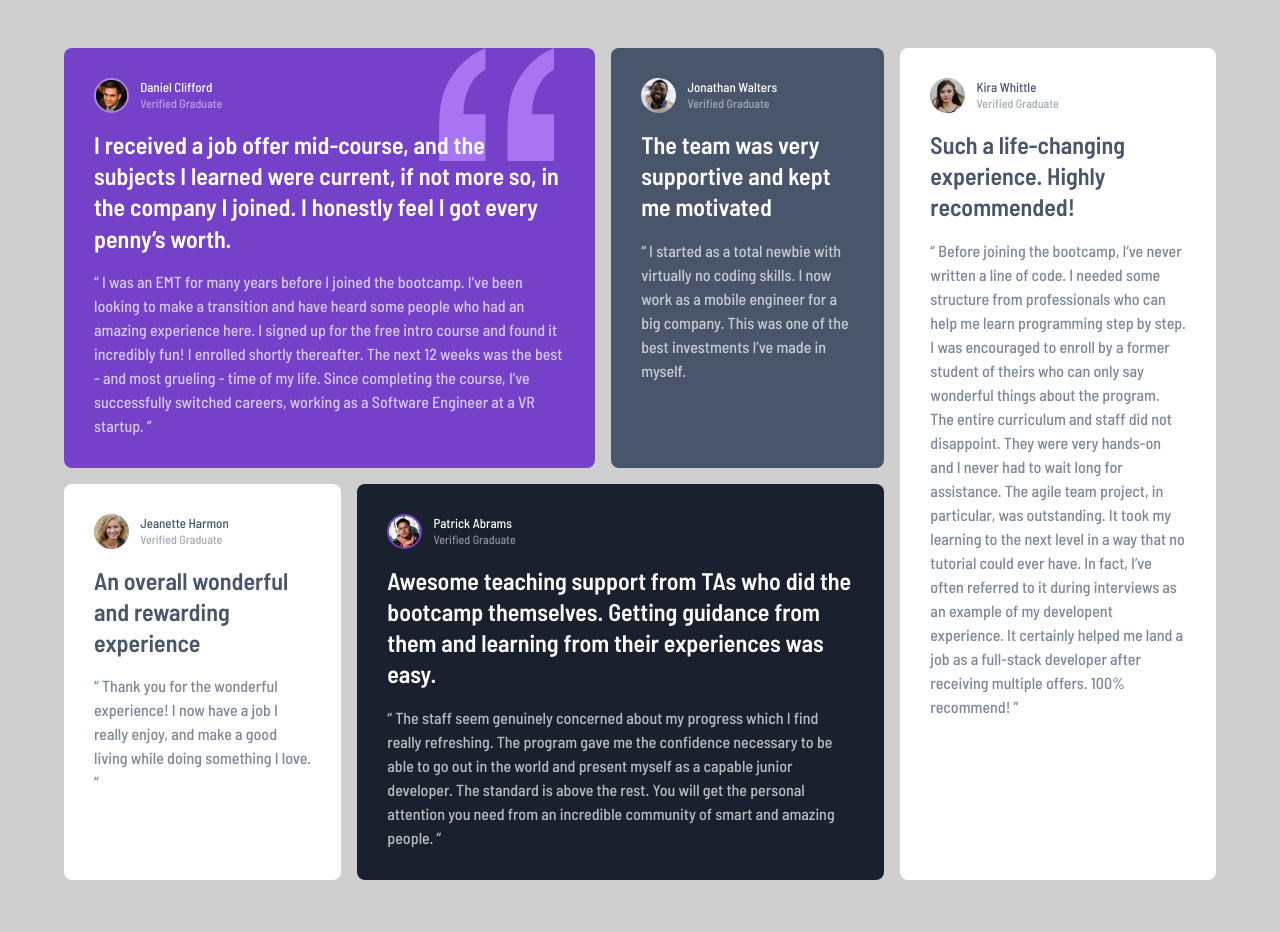
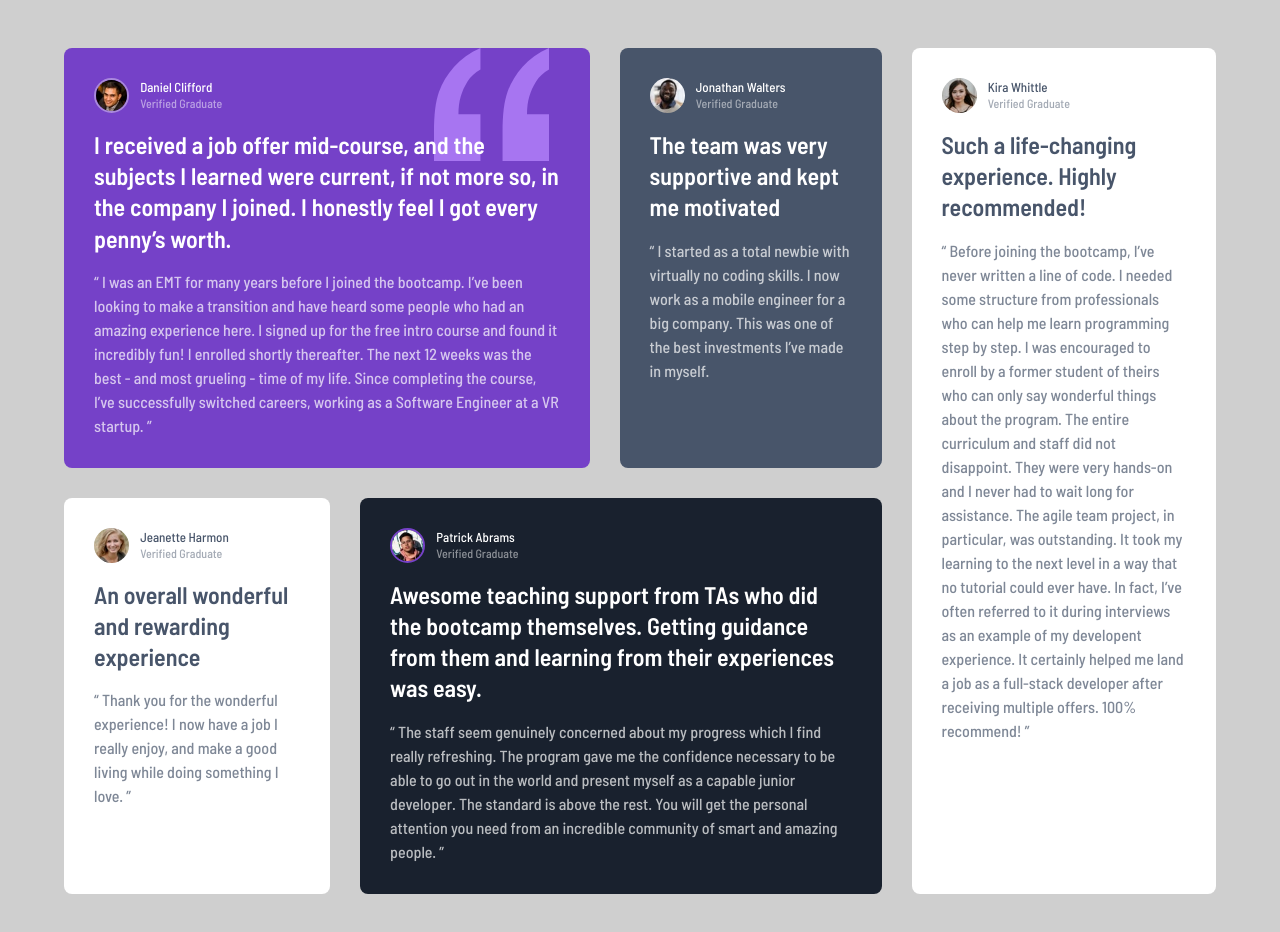
Before and after one commit to kcde/testimonial-grid, a plain HTML site: page index.html in a window 1280 px wide. Drawn offline with Linux system fonts and the light colour scheme.

Commit message:
grid adjustment

```diff
--- a/scss/style.scss
+++ b/scss/style.scss
@@ -106,7 +106,7 @@ img {
         'jean'
         'pat'
         'kira';
-    gap: 1rem;
+    gap: 1.875rem;
     .testimonial {
         border-radius: 8px;
         padding: 1.875rem;
```
Also changed, not shown: styles/css/style.css, 1 other file.
